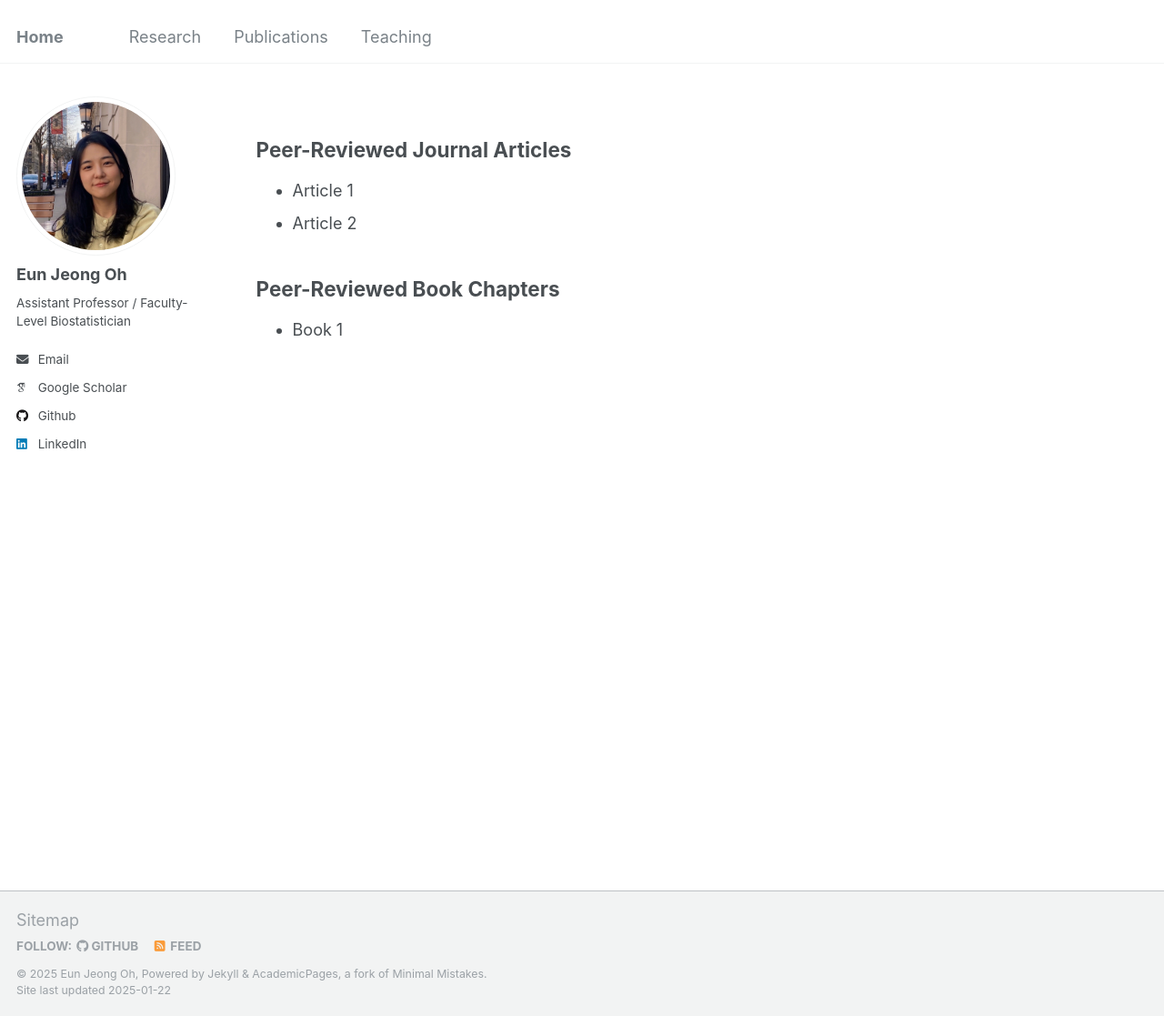
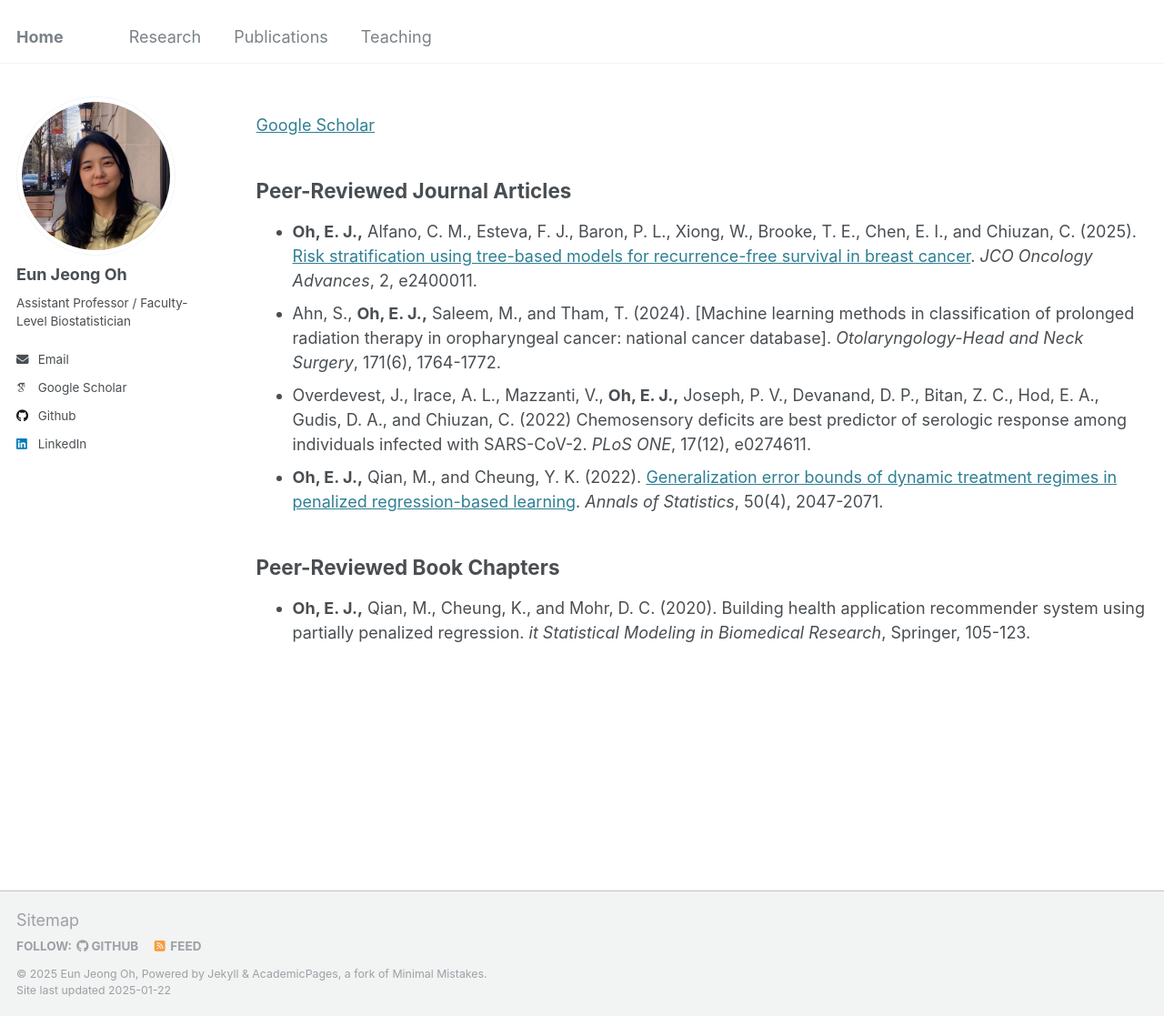
Before and after one commit to oheunj/oheunj.github.io, a Jekyll site: the page built from _pages/eo-publications.md, in a window 1280 px wide and 1117 px high. Shown: the whole window at 91% size. Built offline with Jekyll 4.4.1, drawn with Linux system fonts in a browser that asks for light colours; some web fonts are replaced.

Commit message:
Update eo-publications.md

```diff
--- a/_pages/eo-publications.md
+++ b/_pages/eo-publications.md
@@ -9,12 +9,16 @@ redirect_from:
 
 {% include base_path %}
 
+[Google Scholar](https://scholar.google.com/citations?user=zpclPhcAAAAJ&hl=en)
+
 Peer-Reviewed Journal Articles
 ------
-* Article 1
-* Article 2
+* __Oh, E. J.,__ Alfano, C. M., Esteva, F. J., Baron, P. L., Xiong, W., Brooke, T. E., Chen, E. I., and  Chiuzan, C. (2025). [Risk stratification using tree-based models for recurrence-free survival in breast cancer](https://ascopubs.org/doi/pdfdirect/10.1200/OA.24.00011). _JCO Oncology Advances_, 2, e2400011.
+* Ahn, S., __Oh, E. J.,__ Saleem, M., and Tham, T. (2024). [Machine learning methods in classification of prolonged radiation therapy in oropharyngeal cancer: national cancer database]. _Otolaryngology-Head and Neck Surgery_, 171(6), 1764-1772.
+* Overdevest, J., Irace, A. L., Mazzanti, V., __Oh, E. J.,__ Joseph, P. V., Devanand, D. P., Bitan, Z. C., Hod, E. A., Gudis, D. A., and Chiuzan, C. (2022) Chemosensory deficits are best predictor of serologic response among individuals infected with SARS-CoV-2. _PLoS ONE_, 17(12), e0274611.
+* __Oh, E. J.,__ Qian, M., and Cheung, Y. K. (2022). [Generalization error bounds of dynamic treatment regimes in penalized regression-based learning](https://par.nsf.gov/servlets/purl/10429985). _Annals of Statistics_, 50(4), 2047-2071.
 
 
 Peer-Reviewed Book Chapters
 ------
-* Book 1
+* __Oh, E. J.,__ Qian, M., Cheung, K., and Mohr, D. C. (2020). Building health application recommender system using partially penalized regression. _it Statistical Modeling in Biomedical Research_, Springer, 105-123.
```
